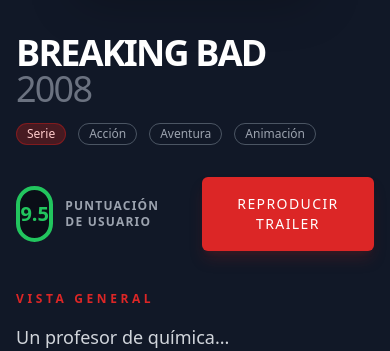
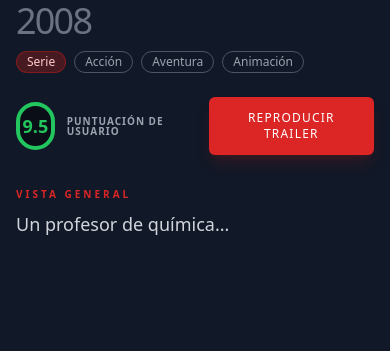
Before and after one commit to ismaelfrdaw/ProyFinalDWEC, a React (Vite) app: page /tv/100 in a window 390 px wide. Shown: the part 479-830 px from the top of the page. Built offline with nearby package versions, Linux system fonts and the light colour scheme.

Commit message:
style: compact DetailsPage layout to reduce empty space

```diff
--- a/src/pages/DetailsPage.tsx
+++ b/src/pages/DetailsPage.tsx
@@ -86,7 +86,7 @@
             className="relative"
         >
             {/* Backdrop */}
-            <div className="relative h-[40vh] md:h-[60vh] overflow-hidden">
+            <div className="relative h-[30vh] md:h-[45vh] overflow-hidden">
                 <div
                     className="absolute inset-0 bg-cover bg-center transition-transform duration-[10s] scale-110 hover:scale-100"
                     style={{ backgroundImage: `url(${imageUrl(item.backdrop_path, 'original')})` }}
@@ -95,14 +95,14 @@
                 </div>
             </div>
 
-            <div className="container mx-auto px-4 relative z-10 -mt-32 md:-mt-48 pb-20">
-                <div className="flex flex-col md:flex-row gap-12">
+            <div className="container mx-auto px-4 relative z-10 -mt-24 md:-mt-32 pb-20">
+                <div className="flex flex-col md:flex-row gap-8 md:gap-12">
                     {/* Poster */}
                     <motion.div
                         initial={{ y: 50, opacity: 0 }}
                         animate={{ y: 0, opacity: 1 }}
                         transition={{ delay: 0.2 }}
-                        className="flex-shrink-0 mx-auto md:mx-0 w-64 md:w-96"
+                        className="flex-shrink-0 mx-auto md:mx-0 w-64 md:w-80 lg:w-96"
                     >
                         <div className="relative group">
                             <img
@@ -128,37 +128,37 @@
                             animate={{ x: 0, opacity: 1 }}
                             transition={{ delay: 0.3 }}
                         >
-                            <h1 className="text-4xl md:text-6xl font-black mb-4 uppercase tracking-tighter leading-none">
+                            <h1 className="text-4xl md:text-5xl lg:text-6xl font-black mb-3 uppercase tracking-tighter leading-none">
                                 {title}
                                 <span className="text-gray-500 font-light block md:inline md:ml-4">{year}</span>
                             </h1>
 
-                            <div className="flex flex-wrap gap-3 mb-8">
+                            <div className="flex flex-wrap gap-2 mb-6">
                                 <Badge variant="primary">{isMovie ? t.details.movie : t.details.tv}</Badge>
                                 {item.genres?.map((g: any) => (
                                     <Badge key={g.id} variant="outline">{g.name}</Badge>
                                 ))}
                             </div>
 
-                            <div className="flex items-center gap-6 mb-10">
+                            <div className="flex items-center gap-6 mb-8">
                                 <div className="flex items-center gap-3">
-                                    <div className={`w-14 h-14 flex items-center justify-center rounded-full border-4 font-black text-xl bg-black/40 ${item.vote_average >= 7 ? 'border-green-500 text-green-500' : 'border-yellow-500 text-yellow-500'}`}>
+                                    <div className={`w-12 h-12 flex items-center justify-center rounded-full border-4 font-black text-lg bg-black/40 ${item.vote_average >= 7 ? 'border-green-500 text-green-500' : 'border-yellow-500 text-yellow-500'}`}>
                                         {item.vote_average.toFixed(1)}
                                     </div>
-                                    <div className="text-xs uppercase font-bold text-gray-400 tracking-widest">{t.details.score}</div>
+                                    <div className="text-[10px] uppercase font-bold text-gray-400 tracking-widest leading-none">{t.details.score}</div>
                                 </div>
                                 <Button
                                     variant="primary"
                                     onClick={() => setShowTrailer(true)}
                                     disabled={!item.video_key}
-                                    className="px-8 py-4 rounded-full shadow-lg shadow-red-900/30 font-black uppercase tracking-widest text-sm"
+                                    className="px-6 py-3 rounded-full shadow-lg shadow-red-900/30 font-black uppercase tracking-widest text-xs"
                                 >
                                     {item.video_key ? t.details.play_trailer : t.details.trailer_unavailable}
                                 </Button>
                             </div>
 
-                            <div className="mb-12 max-w-3xl">
-                                <h3 className="text-xs font-black text-red-600 uppercase tracking-[0.3em] mb-4">{t.details.overview}</h3>
+                            <div className="mb-8 max-w-3xl">
+                                <h3 className="text-[10px] font-black text-red-600 uppercase tracking-[0.3em] mb-2">{t.details.overview}</h3>
                                 <p className="text-gray-300 leading-relaxed text-lg font-medium">
                                     {item.overview || t.details.no_overview}
                                 </p>
```
